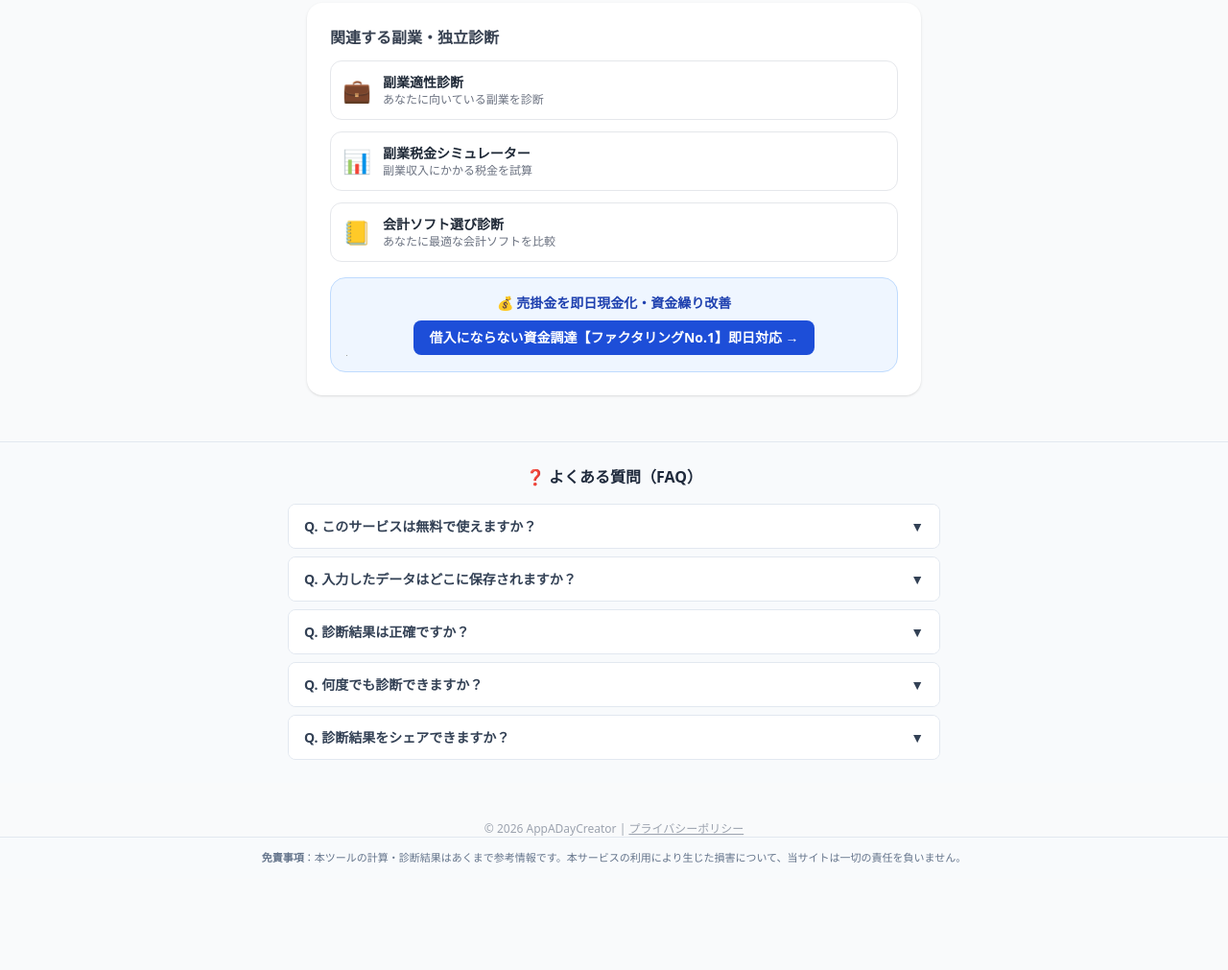
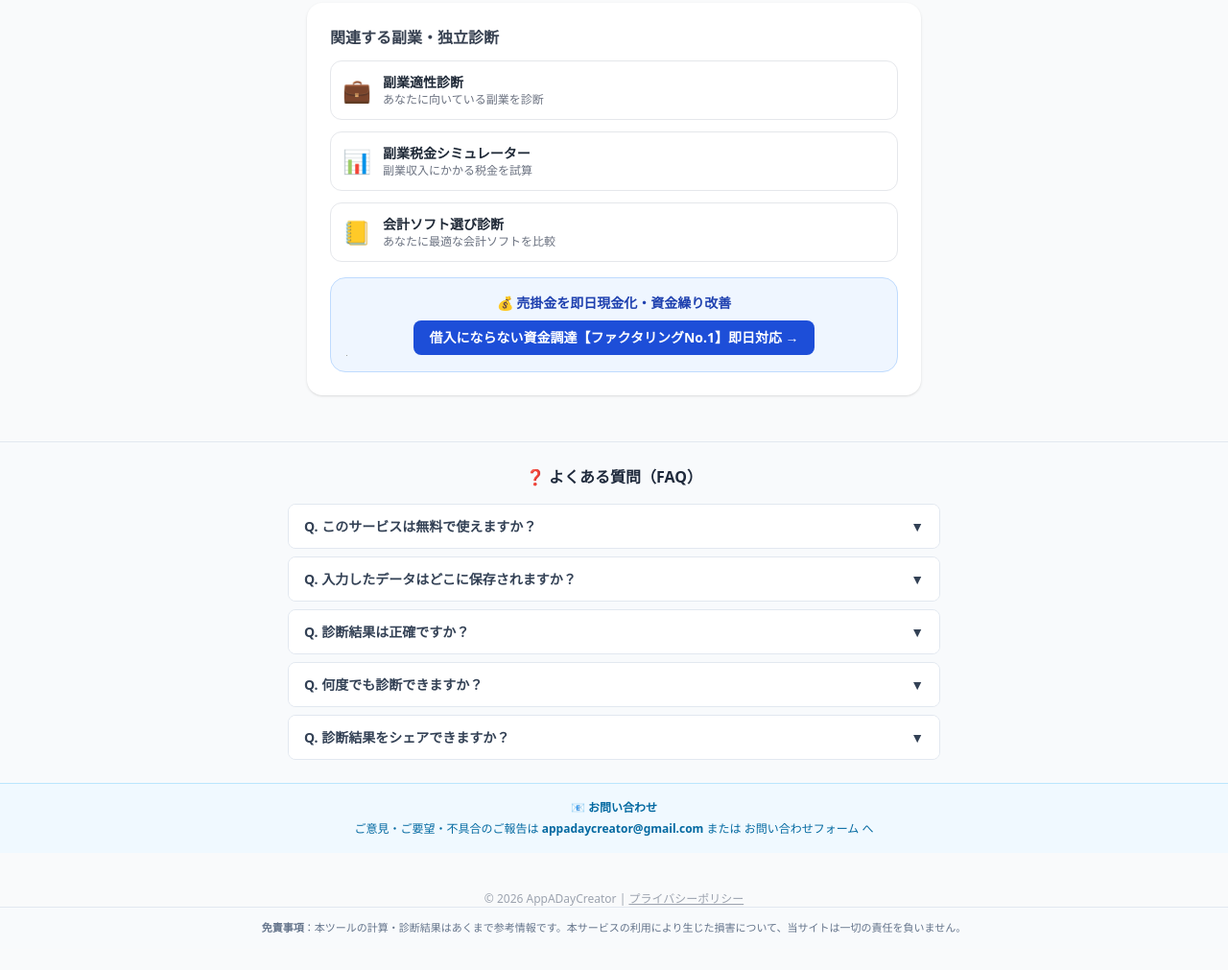
Before and after one commit to appadaycreator/startup-cost-advisor, a plain HTML site: page index.html in a window 1280 px wide. Shown: the part 669-1680 px from the top of the page at 96% size. Before the commit the page ends 1609 px from the top, so only its background shows below. Drawn offline with nearby package versions, Linux system fonts and the light colour scheme.

Commit message:
UX改善: お問い合わせ情報（appadaycreator@gmail.com）追加

```diff
--- a/index.html
+++ b/index.html
@@ -155,6 +155,11 @@
       <p style="padding:12px 16px;font-size:13px;color:#475569;margin:0;background:#f8fafc;">スクリーンショットを撮るか、ページのURLを共有してご利用いただけます。</p>
     </details>
   </div>
+</section>
+
+<section style="background:#f0f9ff;border-top:1px solid #bae6fd;padding:16px;text-align:center;font-size:12px;color:#0369a1;">
+  <p style="margin:0 0 4px;font-weight:600;">📧 お問い合わせ</p>
+  <p style="margin:0;">ご意見・ご要望・不具合のご報告は <a href="mailto:appadaycreator@gmail.com" style="color:#0369a1;font-weight:bold;">appadaycreator@gmail.com</a> または <a href="contact.html" style="color:#0369a1;">お問い合わせフォーム</a> へ</p>
 </section>
 <footer class="text-center text-xs text-gray-400 py-6 mt-4">
   <p>© 2026 AppADayCreator | <a href="https://appadaycreator.github.io/privacy/" class="underline">プライバシーポリシー</a></p>
```
